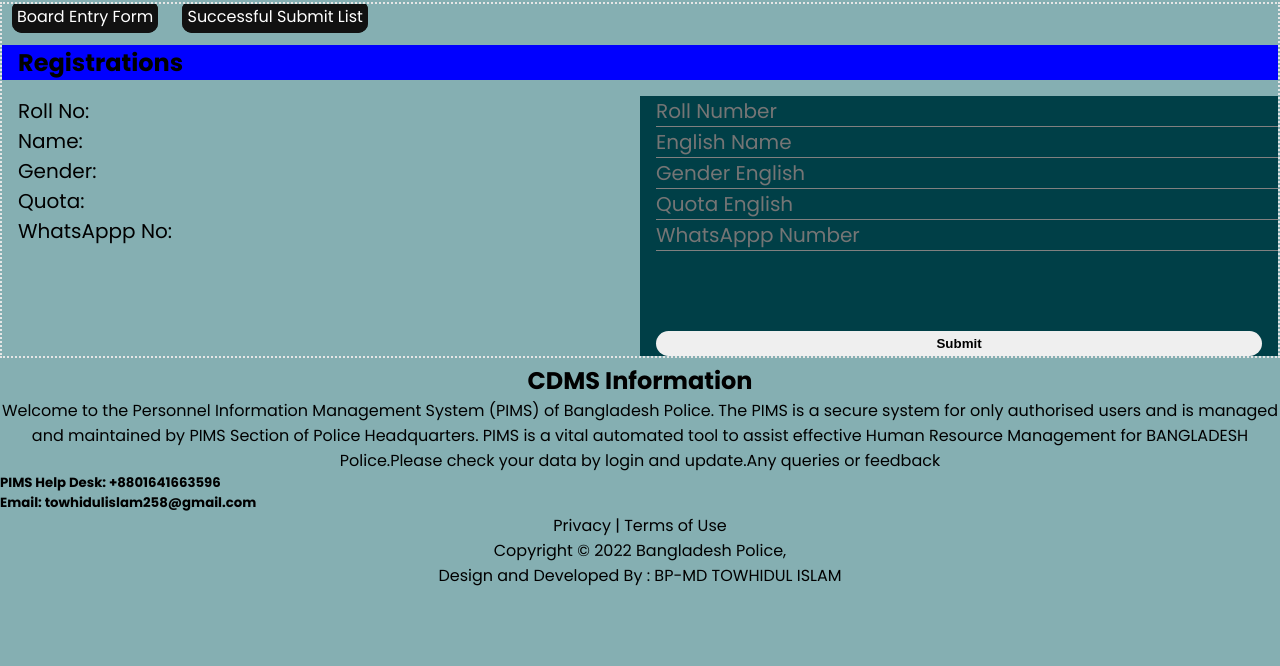
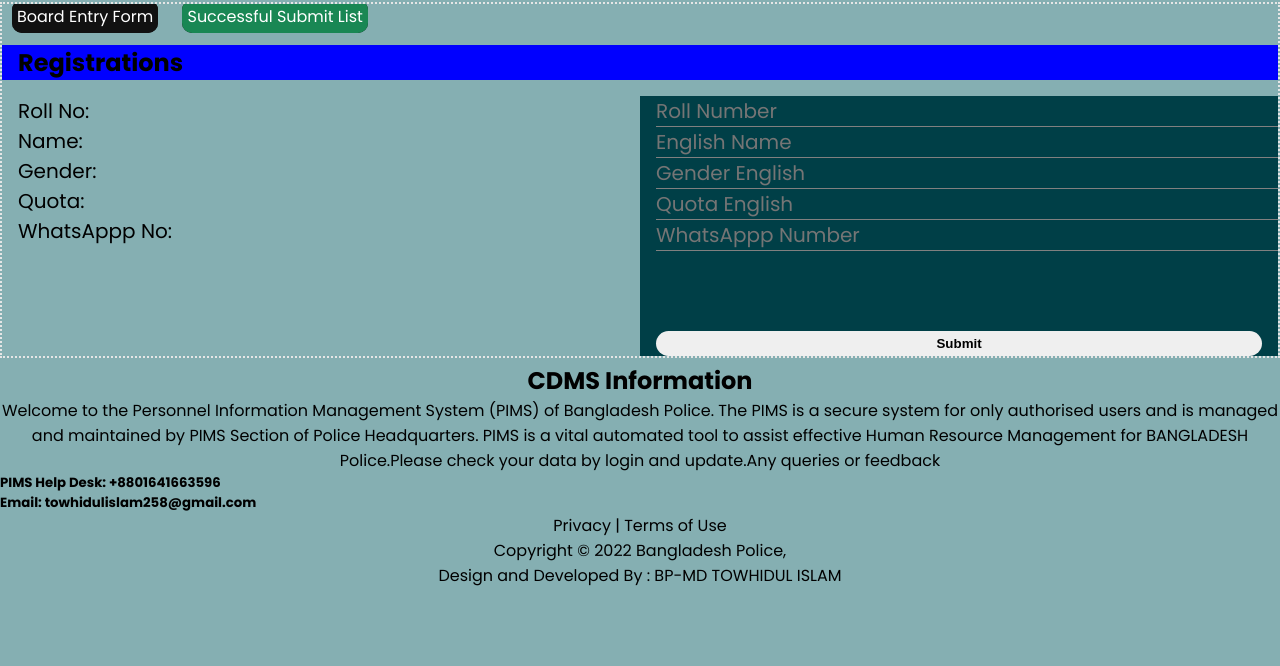
Before and after one commit to Towhid932/trc2023, a plain HTML site: page index.html in a window 1280 px wide. Shown: the part 134-800 px from the top of the page. Drawn offline with nearby package versions, Linux system fonts and the light colour scheme.

Commit message:
Update btnlog.css

```diff
--- a/btnlog.css
+++ b/btnlog.css
@@ -17,7 +17,6 @@
 }
 
 
-
 .btn:before {
     content: '';
     background: linear-gradient(45deg, #ff0000, #ff7300, #fffb00, #48ff00, #00ffd5, #002bff, #7a00ff, #ff00c8, #ff0000);
@@ -34,7 +33,9 @@
     transition: opacity .3s ease-in-out;
     border-radius: 10px;
 }
-
+#btnss{
+    background:#198754;
+}
 .btn:active {
     color: #000
 }
```
